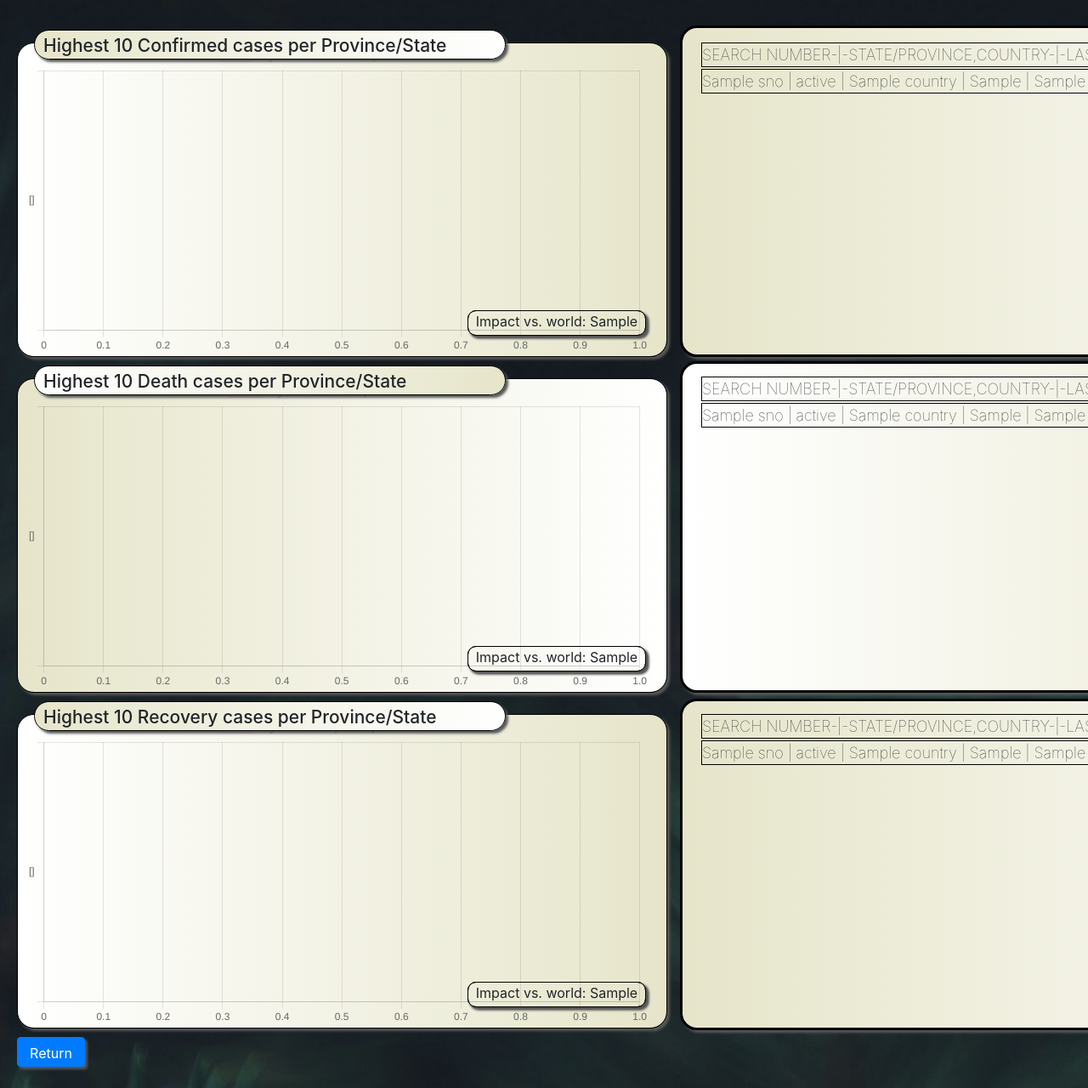
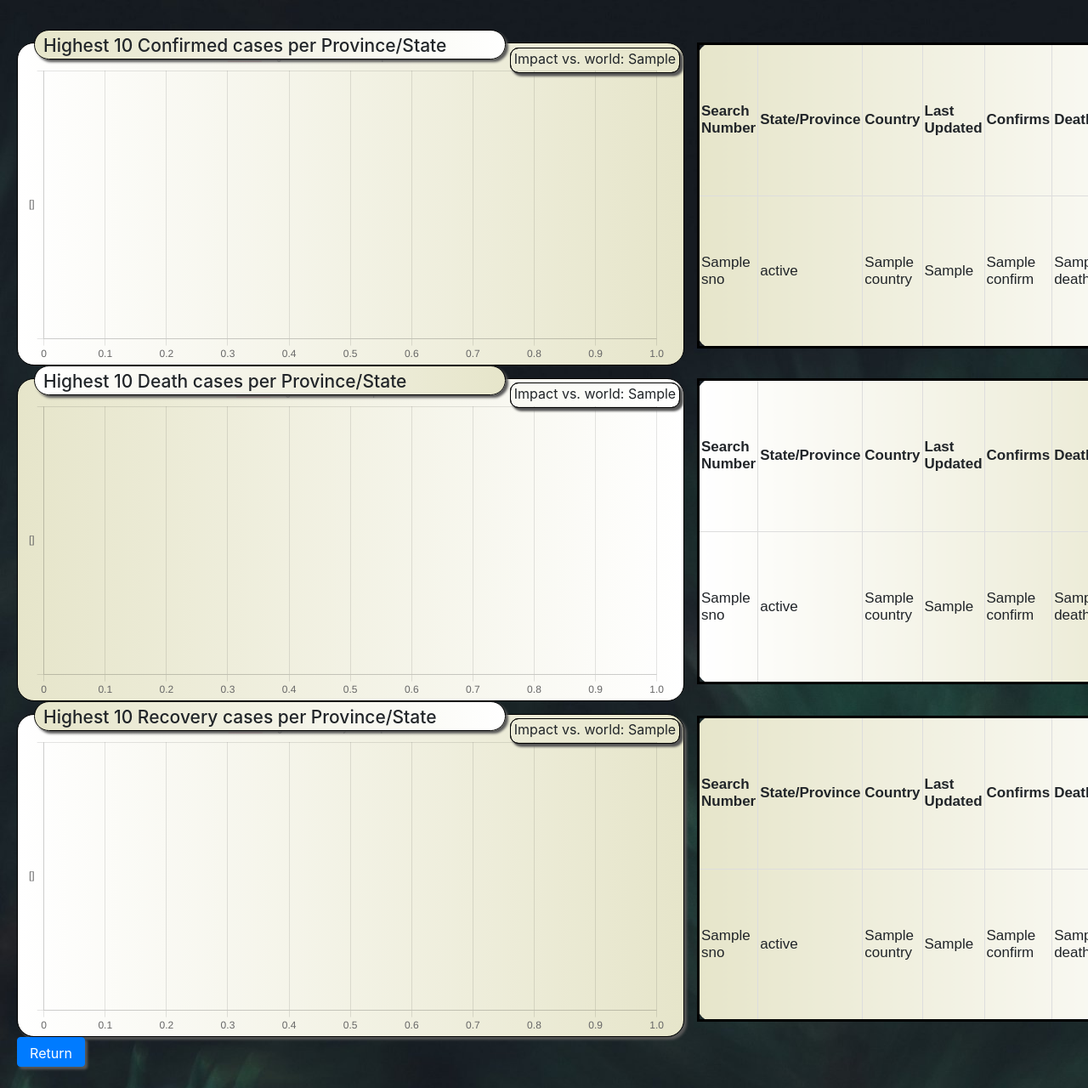
Before and after one commit to nholl004/Django-Warriors-Cont., a Django app: template server/templates/server_view/top_cases.html in a window 1280 px wide. Shown: the whole page at 85% size. Run offline with Django 3.2, Linux system fonts and the light colour scheme; the template is opened without the code that fills it: most values are stand-ins (such as "Sample title", 1, 10 or a date in 2020).

Commit message:
Cleaning up Outputed data in top10

```diff
--- a/server/templates/server_view/top_cases.html
+++ b/server/templates/server_view/top_cases.html
@@ -26,9 +26,6 @@
             top:35px;
             padding: 5px 5px 5px 10px;
             background-image: -webkit-linear-gradient(left, #E6E5CA, #ffffff);
-            background-image: -moz-linear-gradient(left, #E6E5CA, #ffffff);
-            background-image: -o-linear-gradient(left, #E6E5CA, #ffffff);
-            background-image: linear-gradient(left, #E6E5CA, #ffffff);
             font-size: 21px;
             z-index: 1;
         }
@@ -43,9 +40,6 @@
             top:430px;
             padding: 5px 5px 5px 10px;
             background-image: -webkit-linear-gradient(right, #E6E5CA, #ffffff);
-            background-image: -moz-linear-gradient(right, #E6E5CA, #ffffff);
-            background-image: -o-linear-gradient(right, #E6E5CA, #ffffff);
-            background-image: linear-gradient(right, #E6E5CA, #ffffff);
             font-size: 21px;
             z-index: 1;
         }
@@ -60,45 +54,34 @@
             top:825px;
             padding: 5px 5px 5px 10px;
             background-image: -webkit-linear-gradient(left, #E6E5CA, #ffffff);
-            background-image: -moz-linear-gradient(left, #E6E5CA, #ffffff);
-            background-image: -o-linear-gradient(left, #E6E5CA, #ffffff);
-            background-image: linear-gradient(left, #E6E5CA, #ffffff);
             font-size: 21px;
             z-index: 1;
         }
         .result1{
-            height:370px;
-            width:765px;
+            height:380px;
+            width:785px;
             position: absolute;
             Left:20;
             border: 1px solid #000000;
             border-radius: 20px;
-            box-shadow: 3px 3px 3px #585858;
             top:50px;
             padding: 0px 20px 20px 10px;
             background-image: -webkit-linear-gradient(right, #E6E5CA, #ffffff);
-            background-image: -moz-linear-gradient(right, #E6E5CA, #ffffff);
-            background-image: -o-linear-gradient(right, #E6E5CA, #ffffff);
-            background-image: linear-gradient(right, #E6E5CA, #ffffff);
         }
         .result2{
-            height:370px;
-            width:765px;
+            height:380px;
+            width:785px;
             position: absolute;
             top:445;
             Left:20;
             border: 1px solid #000000;
             border-radius: 20px;
-            box-shadow: 3px 3px 3px #585858;
             padding: 0px 20px 20px 10px;
             background-image: -webkit-linear-gradient(left, #E6E5CA, #ffffff);
-            background-image: -moz-linear-gradient(left, #E6E5CA, #ffffff);
-            background-image: -o-linear-gradient(left, #E6E5CA, #ffffff);
-            background-image: linear-gradient(left, #E6E5CA, #ffffff);
         }
         .result3{
-            height:370px;
-            width:765px;
+            height:380px;
+            width:785px;
             position: absolute;
             top:840;
             Left:20;
@@ -107,93 +90,69 @@
             box-shadow: 3px 3px 3px #585858;
             padding: 0px 20px 20px 10px;
             background-image: -webkit-linear-gradient(right, #E6E5CA, #ffffff);
-            background-image: -moz-linear-gradient(right, #E6E5CA, #ffffff);
-            background-image: -o-linear-gradient(right, #E6E5CA, #ffffff);
-            background-image: linear-gradient(right, #E6E5CA, #ffffff);
         }
         .DataOut1{
-            margin-Left:800px;
-            height:390px;
-            width:960px;
+            margin-Left:820px;
+            top:50;
+            height:360px;
+            font-family: Arial, Helvetica, sans-serif;
+            border-collapse: collapse;
+            width: 40%;
             position: absolute;
-            font-weight: lighter;
-            top:30;
             background-image: -webkit-linear-gradient(left, #E6E5CA, #ffffff);
-            background-image: -moz-linear-gradient(left, #E6E5CA, #ffffff);
-            background-image: -o-linear-gradient(left, #E6E5CA, #ffffff);
-            background-image: linear-gradient(left, #E6E5CA, #ffffff);
             border: 3px solid #000000;
-            box-shadow: 3px 3px 3px #585858;
             border-radius: 20px;
-            padding: 15px 20px 20px 20px;
         }
-        .DataOut1 p{
-            list-style-type: none;
-            border: 1px solid #000000;
-            margin: 2;
-            padding: 0;
-            display: flex;
-            font-size:18px;
+        .DataOut1 td, .DataOut1 th{
+            border: 1px solid #ddd;
+            padding: 2px;
+            font-size:17px;
         }
         .DataOut2{
-            margin-Left:800px;
-            height:390px;
-            width:960px;
+            margin-Left:820px;
+            top:445;
+            height:360px;
+            font-family: Arial, Helvetica, sans-serif;
+            border-collapse: collapse;
+            width: 40%;
             position: absolute;
-            font-weight: lighter;
-            top:425;
+
             background-image: -webkit-linear-gradient(right, #E6E5CA, #ffffff);
-            background-image: -moz-linear-gradient(right, #E6E5CA, #ffffff);
-            background-image: -o-linear-gradient(right, #E6E5CA, #ffffff);
-            background-image: linear-gradient(right, #E6E5CA, #ffffff);
             border: 3px solid #000000;
-            box-shadow: 3px 3px 3px #585858;
             border-radius: 20px;
-            padding: 13px 20px 20px 20px;
         }
-        .DataOut2 p{
-            list-style-type: none;
-            border: 1px solid #000000;
-            margin: 2;
-            padding: 0;
-            display: flex;
-            font-size:18px;
+        .DataOut2 td, .DataOut2 th{
+            border: 1px solid #ddd;
+            padding: 2px;
+            font-size:17px;
         }
         .DataOut3{
-            margin-Left:800px;
-            height:390px;
-            width:960px;
+            margin-Left:820px;
+            top:842;
+            height:360px;
+            font-family: Arial, Helvetica, sans-serif;
+            border-collapse: collapse;
+            width: 40%;
             position: absolute;
-            font-weight: lighter;
-            top:822;
             background-image: -webkit-linear-gradient(left, #E6E5CA, #ffffff);
-            background-image: -moz-linear-gradient(left, #E6E5CA, #ffffff);
-            background-image: -o-linear-gradient(left, #E6E5CA, #ffffff);
-            background-image: linear-gradient(left, #E6E5CA, #ffffff);
             border: 3px solid #000000;
-            box-shadow: 3px 3px 3px #585858;
             border-radius: 20px;
-            padding: 13px 20px 20px 20px;
         }
-        .DataOut3 p{
-            list-style-type: none;
-            border: 1px solid #000000;
-            margin: 2;
-            padding: 0;
-            display: flex;
-            font-size:18px;
+        .DataOut3 td, .DataOut3 th{
+            border: 1px solid #ddd;
+            padding: 2px;
+            font-size:17px;
         }
         .analytic1{
             font-weight: normal;
         }
         .analytic1 p{
             height:30px;
-            width:210px;
+            width:200px;
             position: absolute;
             text-align: center;
-            Left:550;
-            top:365px;
-
+            Left:600;
+            top:56px;
             border: 1px solid #000000;
             border-radius: 10px;
             box-shadow: 3px 3px 3px #585858;
@@ -204,12 +163,11 @@
         }
         .analytic2 p{
             height:30px;
-            width:210px;
+            width:200px;
             position: absolute;
             text-align: center;
-            Left:550;
-            top:760px;
-
+            Left:600;
+            top:450px;
             border: 1px solid #000000;
             border-radius: 10px;
             box-shadow: 3px 3px 3px #585858;
@@ -220,12 +178,11 @@
         }
         .analytic3 p{
             height:30px;
-            width:210px;
+            width:200px;
             position: absolute;
             text-align: center;
-            Left:550;
-            top:1155px;
-
+            Left:600;
+            top:845px;
             border: 1px solid #000000;
             border-radius: 10px;
             box-shadow: 3px 3px 3px #585858;
@@ -381,42 +338,81 @@
     <div class="analytic3">
         <p>Impact vs. world: {{rImpact}}<p>
     </div>
-    <div class = "DataOut1">
+    <table class = "DataOut1">
         {% if error%}
             <p> Error: File was not imported!</p>
             <a class="btn btn-primary" href="/search">Return</a>
         {% else %}
-            <p>SEARCH NUMBER-|-STATE/PROVINCE,COUNTRY-|-LAST UPDATED-|-CONFIRM-|-DEATHS-|-RECOVERIES</p>
+            <th>Search Number</th>
+            <th>State/Province</th>
+            <th>Country</th>
+            <th>Last Updated</th>
+            <th>Confirms</th>
+            <th>Deaths</th>
+            <th>Recoveries</th>
             {% for SNo, observ, state,country, lastUp, confirm, deaths, recover in dataC %}
-                <p>{{SNo}} | {{state}} | {{country}} | {{lastUp}} | {{confirm}} | {{deaths}} | {{recover}}</p>
+                <tr>
+                    <td>{{SNo}}</td>
+                    <td>{{state}}</td>
+                    <td>{{country}}</td>
+                    <td>{{lastUp}}</td>
+                    <td>{{confirm}}</td>
+                    <td>{{deaths}}</td>
+                    <td>{{recover}}</td>
+                </tr>
             {% endfor %}
 
         {% endif %}
-    </div>
-    <div class = "DataOut2">
+    </table>
+    <table class = "DataOut2">
         {% if error%}
             <p> Error: File was not imported!</p>
             <a class="btn btn-primary" href="/search">Return</a>
         {% else %}
-            <p>SEARCH NUMBER-|-STATE/PROVINCE,COUNTRY-|-LAST UPDATED-|-CONFIRM-|-DEATHS-|-RECOVERIES</p>
+            <th>Search Number</th>
+            <th>State/Province</th>
+            <th>Country</th>
+            <th>Last Updated</th>
+            <th>Confirms</th>
+            <th>Deaths</th>
+            <th>Recoveries</th>
             {% for SNo, observ, state,country, lastUp, confirm, deaths, recover in dataD %}
-                <p>{{SNo}} | {{state}} | {{country}} | {{lastUp}} | {{confirm}} | {{deaths}} | {{recover}}</p>
-            {% endfor %}
-
+                <tr>
+                    <td>{{SNo}}</td>
+                    <td>{{state}}</td>
+                    <td>{{country}}</td>
+                    <td>{{lastUp}}</td>
+                    <td>{{confirm}}</td>
+                    <td>{{deaths}}</td>
+                    <td>{{recover}}</td>
+                </tr>{% endfor %}
         {% endif %}
-    </div>
-    <div class = "DataOut3">
+    </table>
+    <table class = "DataOut3">
         {% if error%}
             <p> Error: File was not imported!</p>
             <a class="btn btn-primary" href="/search">Return</a>
         {% else %}
-            <p>SEARCH NUMBER-|-STATE/PROVINCE,COUNTRY-|-LAST UPDATED-|-CONFIRM-|-DEATHS-|-RECOVERIES</p>
+            <th>Search Number</th>
+            <th>State/Province</th>
+            <th>Country</th>
+            <th>Last Updated</th>
+            <th>Confirms</th>
+            <th>Deaths</th>
+            <th>Recoveries</th>
             {% for SNo, observ, state,country, lastUp, confirm, deaths, recover in dataR %}
-                <p>{{SNo}} | {{state}} | {{country}} | {{lastUp}} | {{confirm}} | {{deaths}} | {{recover}}</p>
-            {% endfor %}
+                <tr>
+                    <td>{{SNo}}</td>
+                    <td>{{state}}</td>
+                    <td>{{country}}</td>
+                    <td>{{lastUp}}</td>
+                    <td>{{confirm}}</td>
+                    <td>{{deaths}}</td>
+                    <td>{{recover}}</td>
+                </tr> {% endfor %}
 
         {% endif %}
-    </div>
+    </table>
 
     <a class="btn btn-primary" href="/search">Return</a>
 </body>
```
